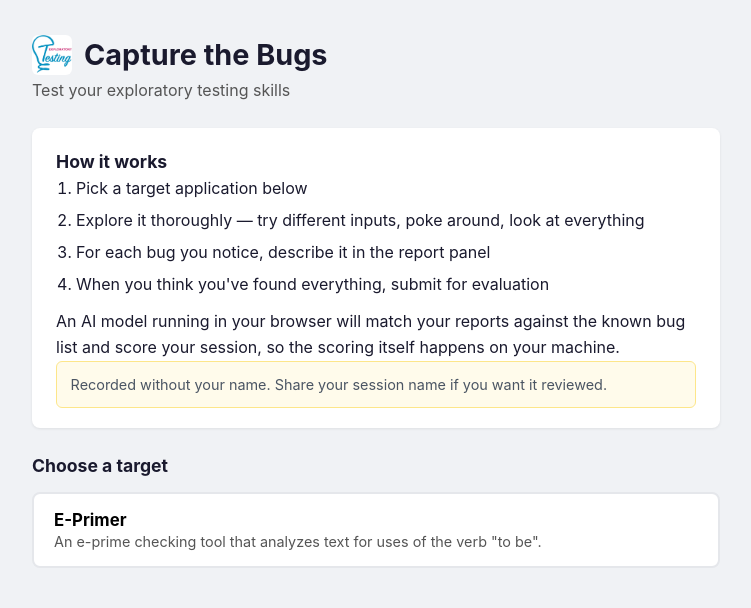
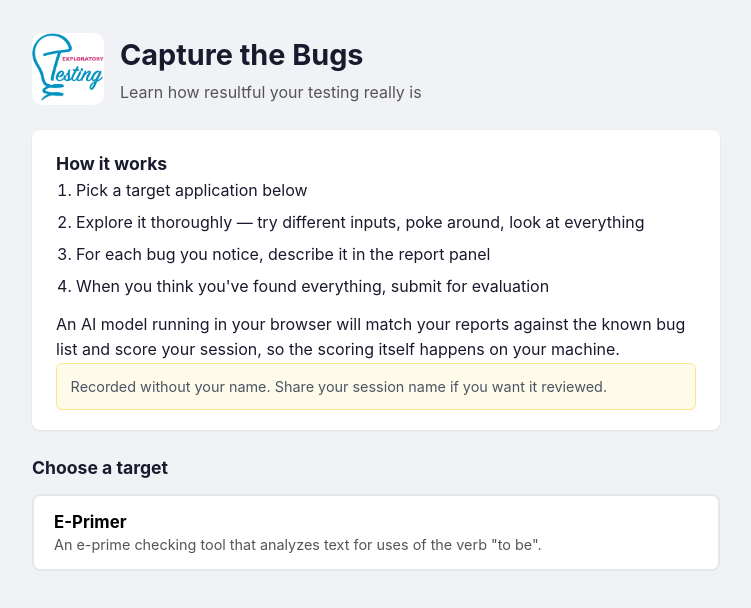
Before and after one commit to exploratory-testing-academy/capture-the-bugs, a website with bundled scripts: page index.html in a window 1280 px wide. Shown: the whole page, without its empty margins (264-1015 px from the left). Built offline with nearby package versions, Linux system fonts and the light colour scheme.

Commit message:
Resize logo and change tagline

```diff
--- a/index.html
+++ b/index.html
@@ -14,9 +14,11 @@
     <section id="welcome" class="view active">
       <div class="page-title">
         <img src="ExploratoryTesting.jpg" alt="" class="logo">
-        <h1>Capture the Bugs</h1>
+        <div class="page-title-text">
+          <h1>Capture the Bugs</h1>
+          <p class="subtitle">Learn how resultful your testing really is</p>
+        </div>
       </div>
-      <p class="subtitle">Test your exploratory testing skills</p>
 
       <div class="card">
         <h2>How it works</h2>
--- a/style.css
+++ b/style.css
@@ -40,16 +40,25 @@ body {
 .page-title {
   display: flex;
   align-items: center;
-  gap: 0.75rem;
+  gap: 1rem;
+  margin-bottom: 1.5rem;
 }
 .page-title .logo {
-  width: 2.5rem;
-  height: 2.5rem;
-  border-radius: 6px;
+  width: 4.5rem;
+  height: 4.5rem;
+  border-radius: 10px;
   object-fit: cover;
   flex-shrink: 0;
 }
+.page-title-text {
+  display: flex;
+  flex-direction: column;
+  justify-content: center;
+}
 .page-title h1 {
+  margin-bottom: 0.15rem;
+}
+.page-title .subtitle {
   margin-bottom: 0;
 }
 h1 {
--- a/todo.md
+++ b/todo.md
@@ -1,5 +1,6 @@
 # Collecting some ideas of what could be in here
 
+- session stats: today and all time
 - A switch between production and test database to be implemented by some mechanism
 - input classification would do well classified to positive / negative tests of the application to encourage testing of actual usage flows over all the error handling an app could theoretically need.
 - Decide what to do about the bug with the link not working to the eviltester github. We need to either fix it or add it to the list of bugs.
```
